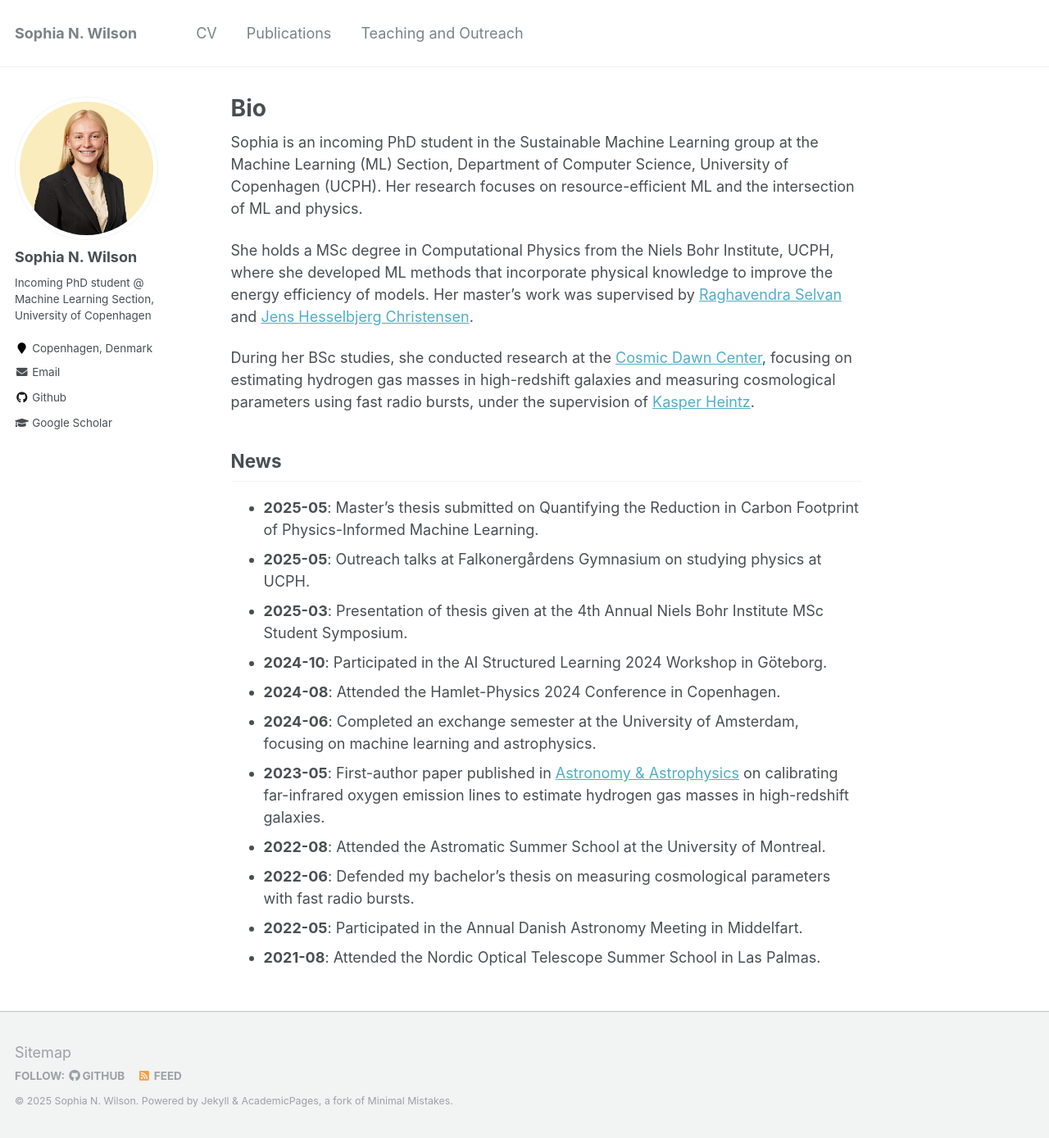
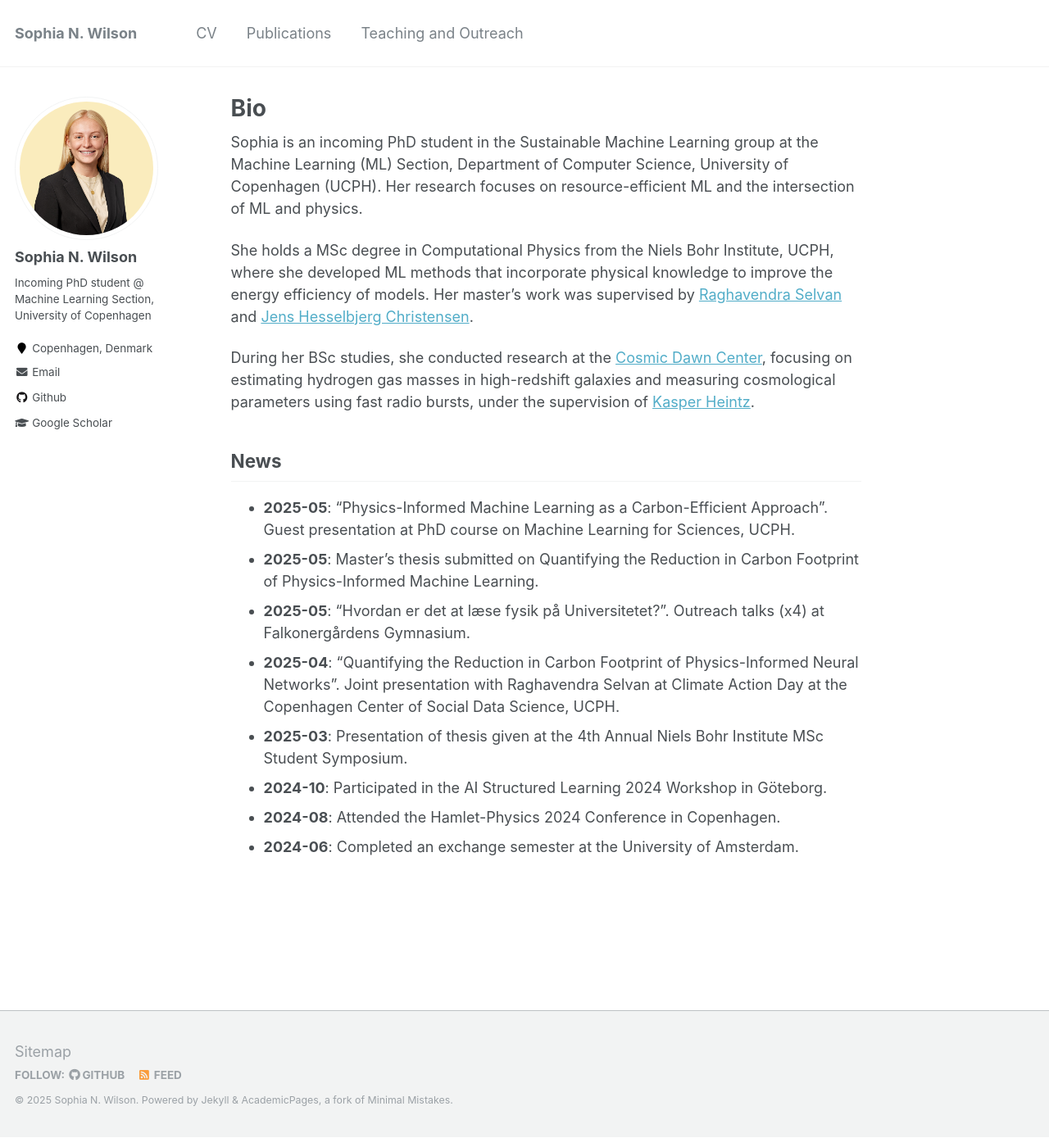
Before and after one commit to sophiawilson18/sophiawilson18.github.io, a Jekyll site: the page built from _pages/about.md, in a window 1280 px wide and 1389 px high. Shown: the whole window at 82% size. Built offline with Jekyll 4.4.1, drawn with Linux system fonts in a browser that asks for light colours.

Commit message:
Update about.md

```diff
--- a/_pages/about.md
+++ b/_pages/about.md
@@ -17,14 +17,20 @@ During her BSc studies, she conducted research at the [Cosmic Dawn Center](https
 
 
 ## News
+* **2025-05**: "Physics-Informed Machine Learning as a Carbon-Efficient Approach". Guest presentation at PhD course on Machine Learning for Sciences, UCPH.
 * **2025-05**: Master’s thesis submitted on Quantifying the Reduction in Carbon Footprint of Physics-Informed Machine Learning.
-* **2025-05**: Outreach talks at Falkonergårdens Gymnasium on studying physics at UCPH.
+* **2025-05**: "Hvordan er det at læse fysik på Universitetet?". Outreach talks (x4) at Falkonergårdens Gymnasium.
+* **2025-04**: "Quantifying the Reduction in Carbon Footprint of Physics-Informed Neural Networks". Joint presentation with Raghavendra Selvan at Climate Action Day at the Copenhagen Center of Social Data Science, UCPH.
 * **2025-03**: Presentation of thesis given at the 4th Annual Niels Bohr Institute MSc Student Symposium.
 * **2024-10**: Participated in the AI Structured Learning 2024 Workshop in Göteborg.
 * **2024-08**: Attended the Hamlet-Physics 2024 Conference in Copenhagen.
-* **2024-06**: Completed an exchange semester at the University of Amsterdam, focusing on machine learning and astrophysics.
+* **2024-06**: Completed an exchange semester at the University of Amsterdam.
+
+
+<!--
 * **2023-05**: First-author paper published in [Astronomy & Astrophysics](https://www.aanda.org/articles/aa/pdf/2024/05/aa46878-23.pdf) on calibrating far-infrared oxygen emission lines to estimate hydrogen gas masses in high-redshift galaxies.
 * **2022-08**: Attended the Astromatic Summer School at the University of Montreal.
 * **2022-06**: Defended my bachelor’s thesis on measuring cosmological parameters with fast radio bursts.
 * **2022-05**: Participated in the Annual Danish Astronomy Meeting in Middelfart.
 * **2021-08**: Attended the Nordic Optical Telescope Summer School in Las Palmas.
+-->
```
